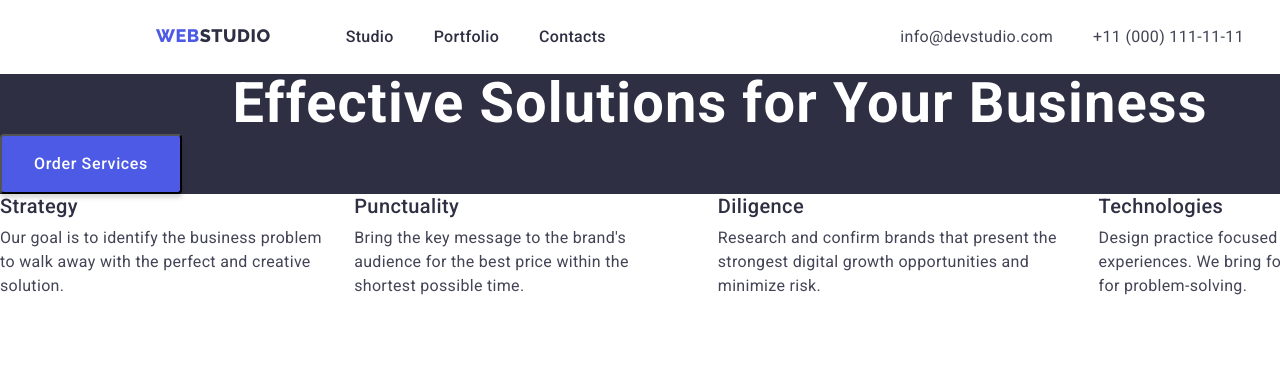
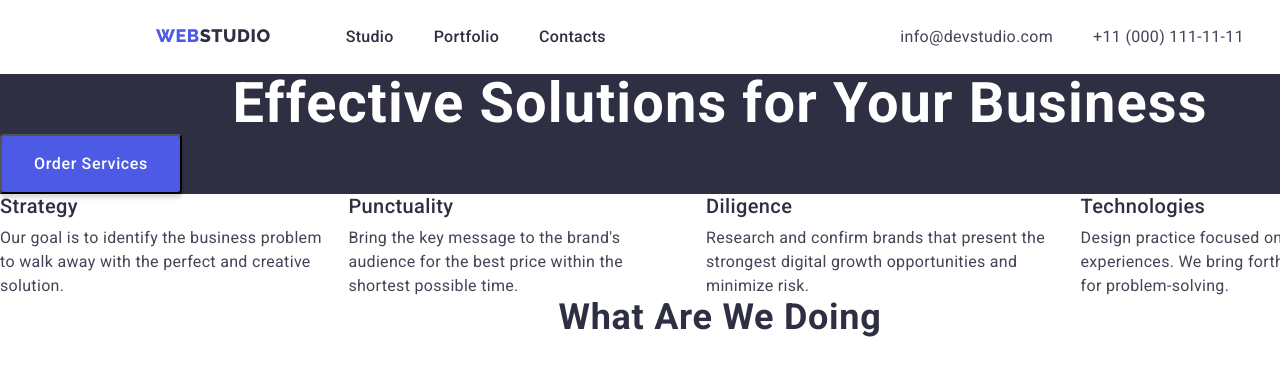
Before and after one commit to DimkaGrek/goit-markup-hw-02, a plain HTML site: page index.html in a window 1280 px wide. Shown: the top 388 px of the page. Drawn offline with nearby package versions, Linux system fonts and the light colour scheme.

Commit message:
delete class=mastery in section

```diff
--- a/index.html
+++ b/index.html
@@ -61,9 +61,7 @@
                 <button type="button" class="hero-btn">Order Services</button>
             </section>
 
-            <!-- Main content -->
-
-            <section class="mastery">
+            <section>
                 <ul class="mastery-list list">
                     <li class="mastery-item">
                         <h3 class="mastery-title">Strategy</h3>
```
